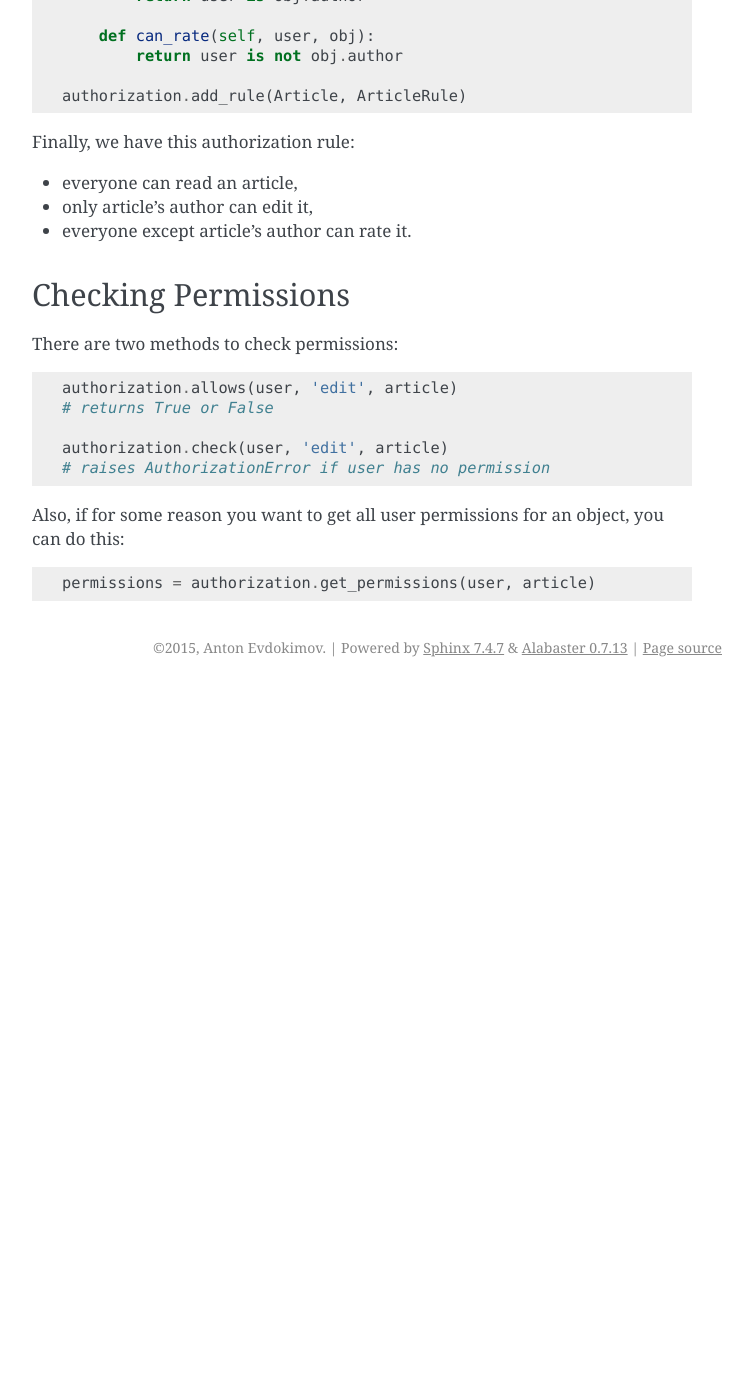
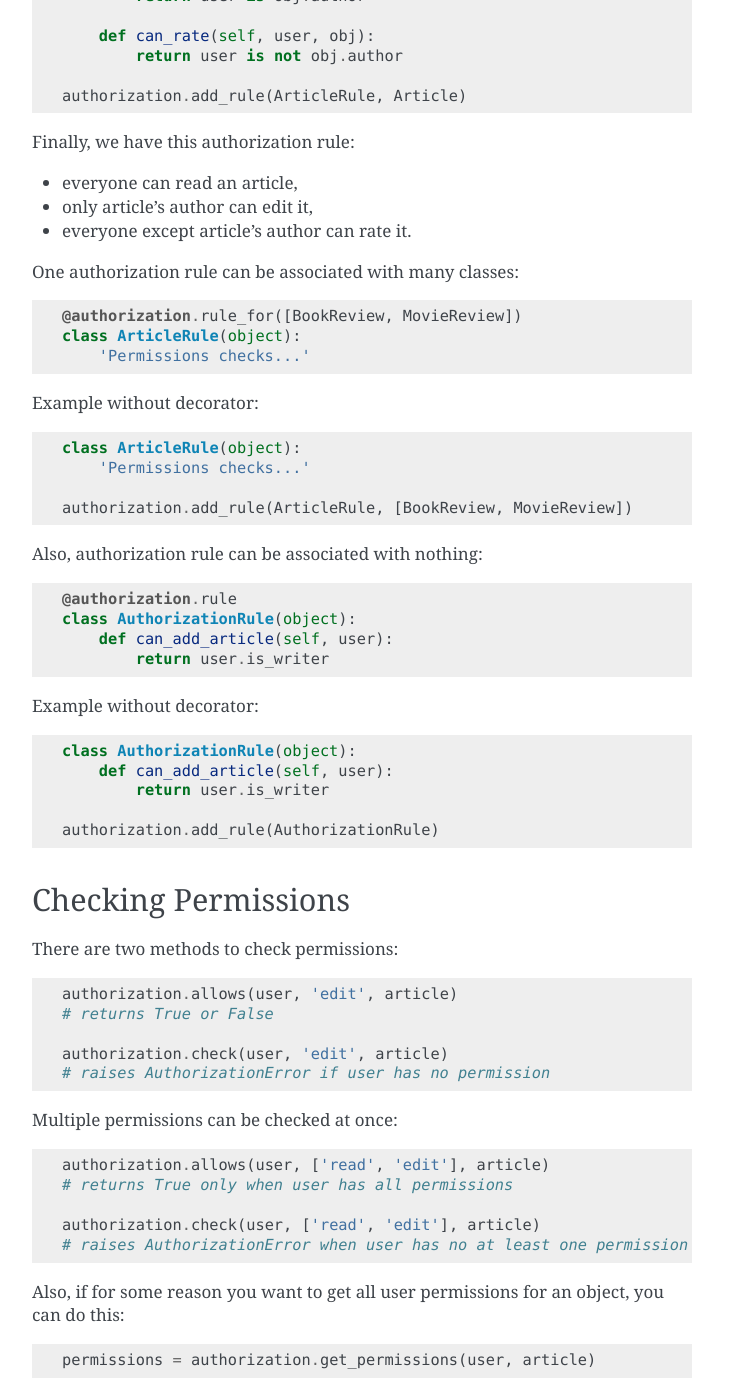
Before and after one commit to antonev/authorizeme, a Sphinx documentation site: the page built from docs/tutorial.rst, in a window 1280 px wide and 1400 px high, scrolled down 1165 px. Shown: the whole window, without its empty margins (388-1141 px from the left). Built offline with Sphinx 7.4.7, drawn with Linux system fonts in a browser that asks for light colours; before the commit the page ends 1852 px from its top, so only the background shows below that; some of the changed text lies outside the part shown.

Commit message:
documentation improvements

```diff
--- a/docs/api.rst
+++ b/docs/api.rst
@@ -14,3 +14,5 @@ Classes
 .. autoclass:: AuthorizationError
 
 .. autoclass:: PermissionError
+
+.. autoclass:: RuleError
--- /dev/null
+++ b/docs/changelog.rst
@@ -0,0 +1,4 @@
+AuthorizeMe Changelog
+=====================
+
+.. include:: ../CHANGES
--- a/docs/index.rst
+++ b/docs/index.rst
@@ -16,6 +16,7 @@ Contents:
 
    tutorial
    api
+   changelog
 
 Indices and tables
 ==================
--- a/docs/tutorial.rst
+++ b/docs/tutorial.rst
@@ -59,7 +59,7 @@ Also, authorization rule can be added with add_rule method::
         def can_rate(self, user, obj):
             return user is not obj.author
 
-    authorization.add_rule(Article, ArticleRule)
+    authorization.add_rule(ArticleRule, Article)
 
 
 Finally, we have this authorization rule:
@@ -67,6 +67,38 @@ Finally, we have this authorization rule:
 - everyone can read an article,
 - only article's author can edit it,
 - everyone except article's author can rate it.
+
+
+One authorization rule can be associated with many classes::
+
+    @authorization.rule_for([BookReview, MovieReview])
+    class ArticleRule(object):
+        'Permissions checks...'
+
+
+Example without decorator::
+
+    class ArticleRule(object):
+        'Permissions checks...'
+
+    authorization.add_rule(ArticleRule, [BookReview, MovieReview])
+
+
+Also, authorization rule can be associated with nothing::
+
+    @authorization.rule
+    class AuthorizationRule(object):
+        def can_add_article(self, user):
+            return user.is_writer
+
+
+Example without decorator::
+
+    class AuthorizationRule(object):
+        def can_add_article(self, user):
+            return user.is_writer
+
+    authorization.add_rule(AuthorizationRule)
 
 
 Checking Permissions
@@ -81,7 +113,23 @@ There are two methods to check permissions::
     # raises AuthorizationError if user has no permission
 
 
+Multiple permissions can be checked at once::
+
+    authorization.allows(user, ['read', 'edit'], article)
+    # returns True only when user has all permissions
+
+    authorization.check(user, ['read', 'edit'], article)
+    # raises AuthorizationError when user has no at least one permission
+
+
 Also, if for some reason you want to get all user
 permissions for an object, you can do this::
 
     permissions = authorization.get_permissions(user, article)
+
+
+An object is not required when authorization rule is associated with nothing::
+
+    authorization.allows(user, 'add_article')
+    authorization.check(user, 'add_article')
+    permissions = authorization.get_permissions(user)
```
Also changed, not shown: 2 other files.
